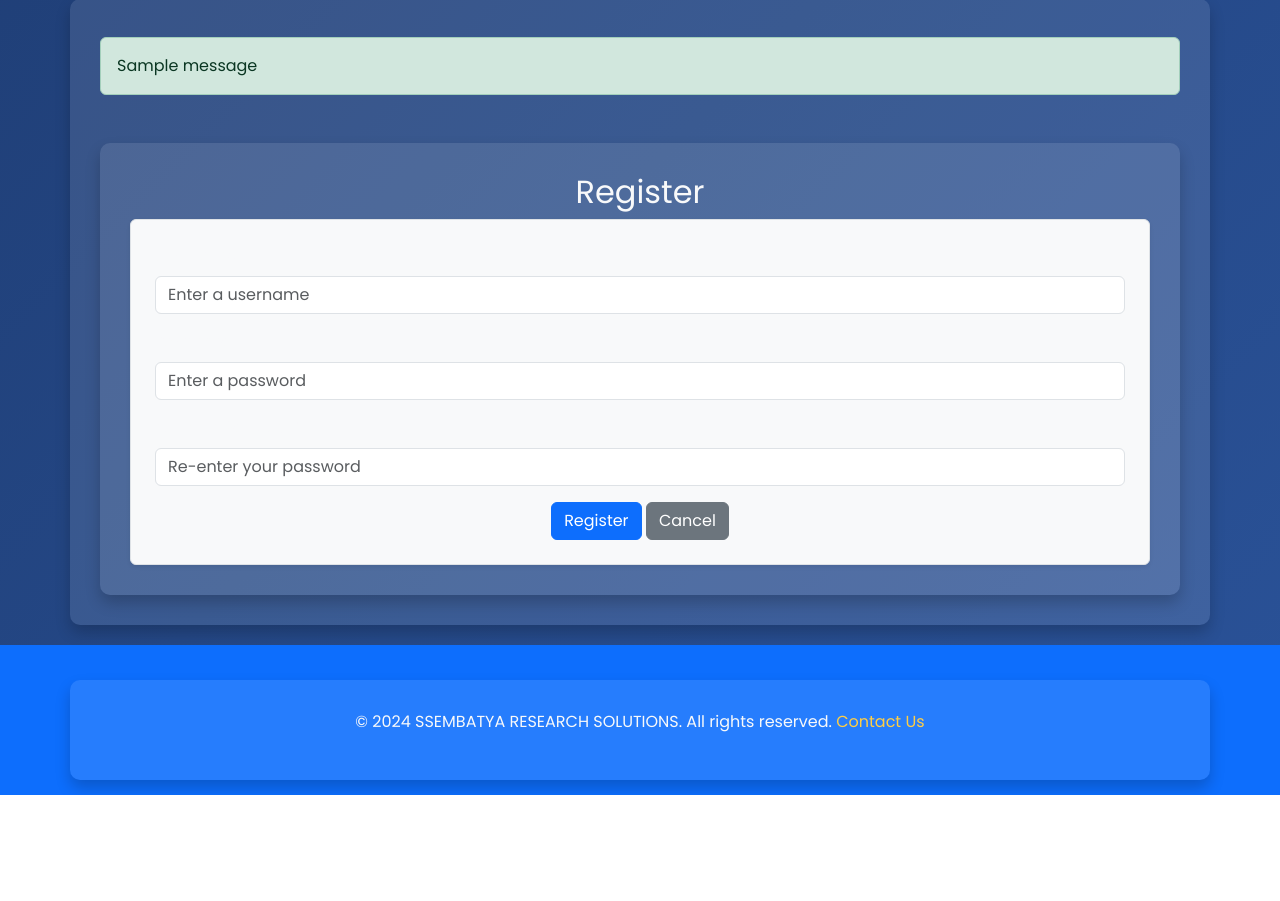
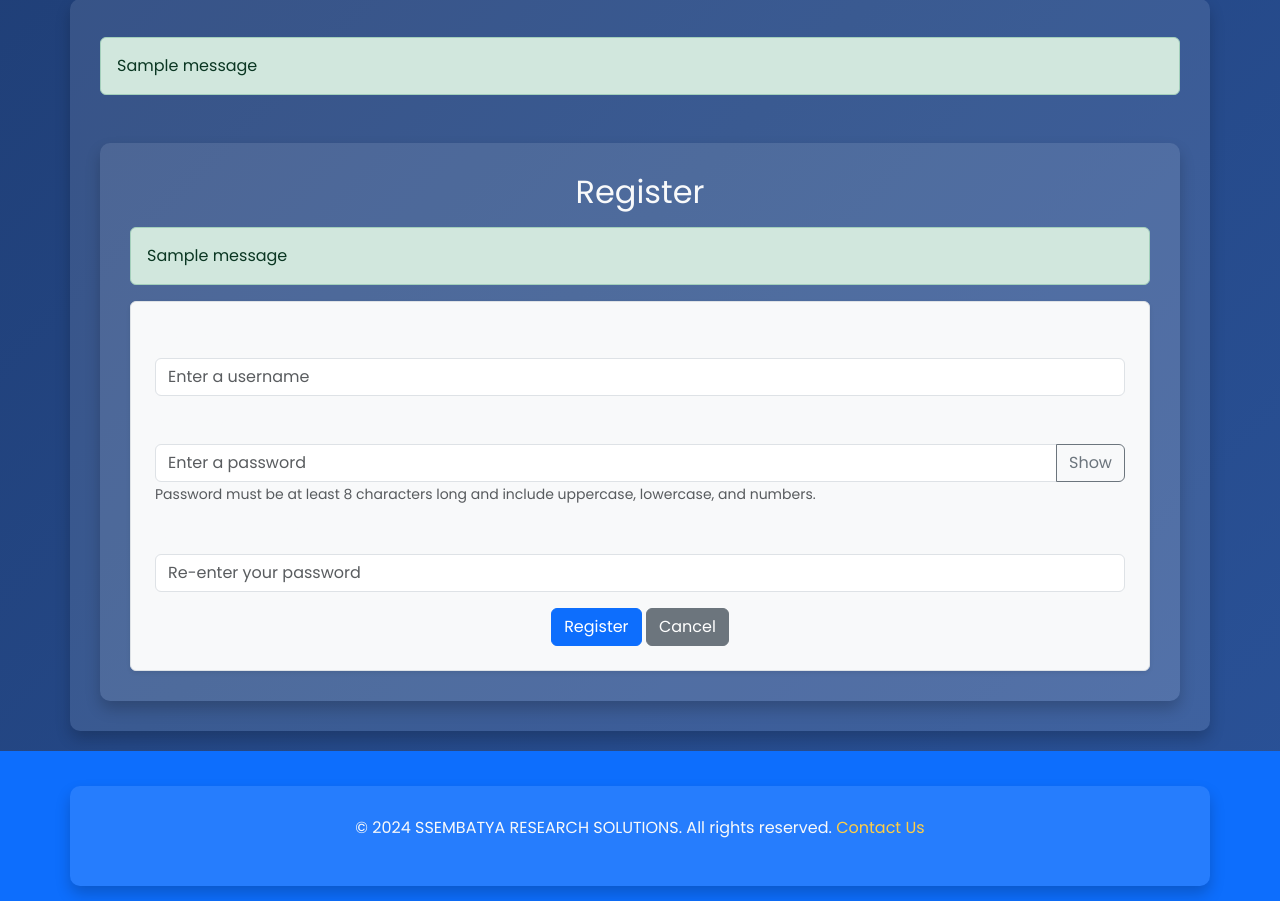
Before and after one commit to Ssembatya-hub/ResearchApp, a Flask app: page /register in a window 1280 px wide. Shown: the part 440-1341 px from the top of the page. Before the commit the page ends 1235 px from the top, so only its background shows below. Run offline with Flask 3, Linux system fonts and the light colour scheme; one stand-in notice (Sample message) is shown.

Commit message:
Initial commit for ResearchApp-Ssembatya

```diff
--- a/app.py
+++ b/app.py
@@ -415,6 +415,11 @@ def user_orders():
     print("Fetched Orders:", orders)
 
     return render_template('user_orders.html', orders=orders)
-
+@app.route('/mtn/callback', methods=['POST'])
+def mtn_callback():
+    data = request.json
+    # Process the callback data here
+    print("Callback data received:", data)
+    return "Received", 200
 if __name__ == '__main__':
     app.run(debug=True)
--- a/templates/register.html
+++ b/templates/register.html
@@ -5,6 +5,20 @@
 {% block content %}
 <div class="container mt-5">
     <h2 class="text-center">Register</h2>
+
+    <!-- Display Flash Messages -->
+    {% with messages = get_flashed_messages(with_categories=true) %}
+        {% if messages %}
+            <div>
+                {% for category, message in messages %}
+                    <div class="alert alert-{{ category }} mt-3" role="alert">
+                        {{ message }}
+                    </div>
+                {% endfor %}
+            </div>
+        {% endif %}
+    {% endwith %}
+
     <form method="post" class="p-4 border rounded bg-light shadow-sm">
         <div class="mb-3">
             <label for="username" class="form-label">Username</label>
@@ -12,7 +26,11 @@
         </div>
         <div class="mb-3">
             <label for="password" class="form-label">Password</label>
-            <input type="password" name="password" id="password" class="form-control" placeholder="Enter a password" required>
+            <div class="input-group">
+                <input type="password" name="password" id="password" class="form-control" placeholder="Enter a password" required pattern="(?=.*\d)(?=.*[a-z])(?=.*[A-Z]).{8,}">
+                <button class="btn btn-outline-secondary" type="button" id="togglePassword">Show</button>
+            </div>
+            <small class="text-muted">Password must be at least 8 characters long and include uppercase, lowercase, and numbers.</small>
         </div>
         <div class="mb-3">
             <label for="confirm_password" class="form-label">Confirm Password</label>
@@ -24,4 +42,14 @@
         </div>
     </form>
 </div>
+
+<!-- Password Toggle Script -->
+<script>
+    document.getElementById('togglePassword').addEventListener('click', function () {
+        const passwordField = document.getElementById('password');
+        const type = passwordField.getAttribute('type') === 'password' ? 'text' : 'password';
+        passwordField.setAttribute('type', type);
+        this.textContent = type === 'password' ? 'Show' : 'Hide';
+    });
+</script>
 {% endblock %}
```
Also changed, not shown: generate_totp.py (added, +8 -0 lines), database.db, database_backup.db.
